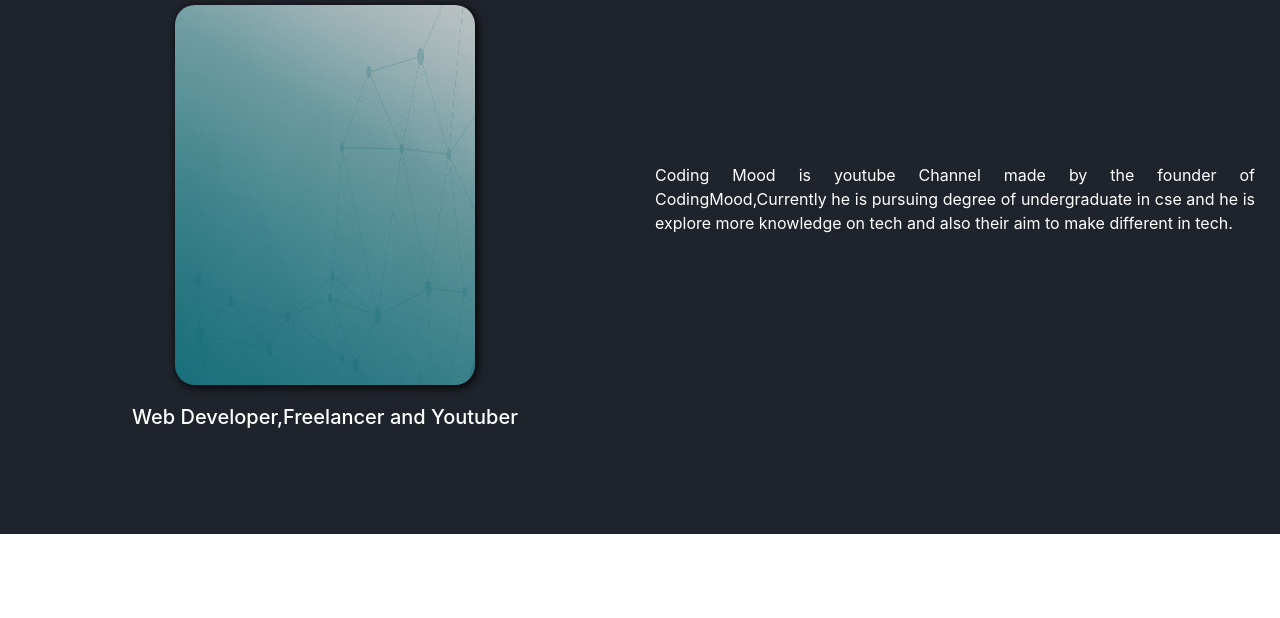
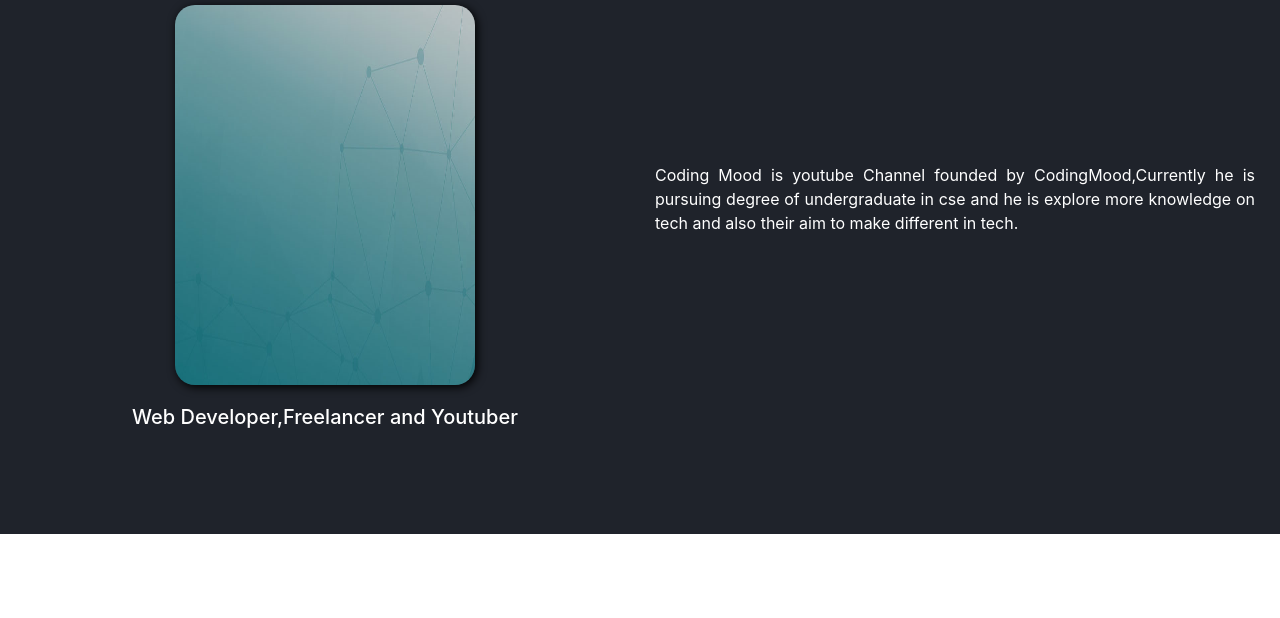
Before and after one commit to rdtrack/Codingmood, a plain HTML site: page index.html in a window 1280 px wide. Shown: the part 182-800 px from the top of the page. Drawn offline with nearby package versions, Linux system fonts and the light colour scheme.

Commit message:
Update index.html

```diff
--- a/index.html
+++ b/index.html
@@ -105,7 +105,7 @@
             <h5>Web Developer,Freelancer and Youtuber</h5>
         </div>
         <div class="col-md-6" id="middle-right">
-            Coding Mood is youtube Channel made by the founder of CodingMood,Currently he is pursuing degree of undergraduate in cse and he is explore more knowledge on tech and also their aim to make  different in tech.
+            Coding Mood is youtube Channel founded by CodingMood,Currently he is pursuing degree of undergraduate in cse and he is explore more knowledge on tech and also their aim to make  different in tech.
         </div>
     </div>
     <div class="row" id="section1">
```
